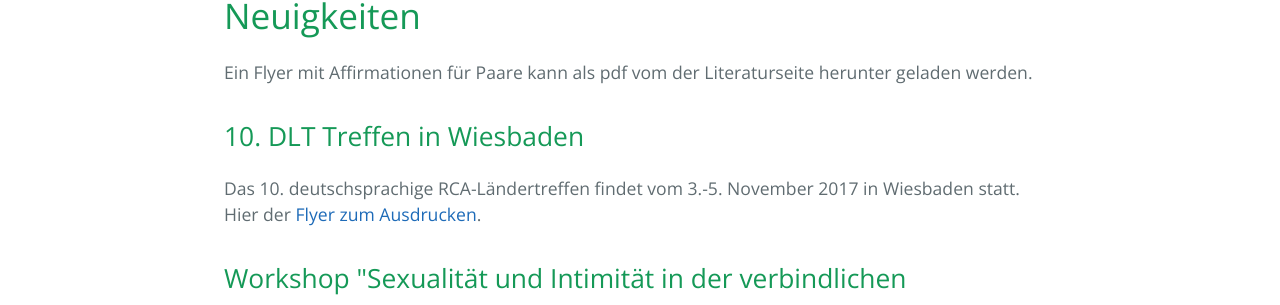
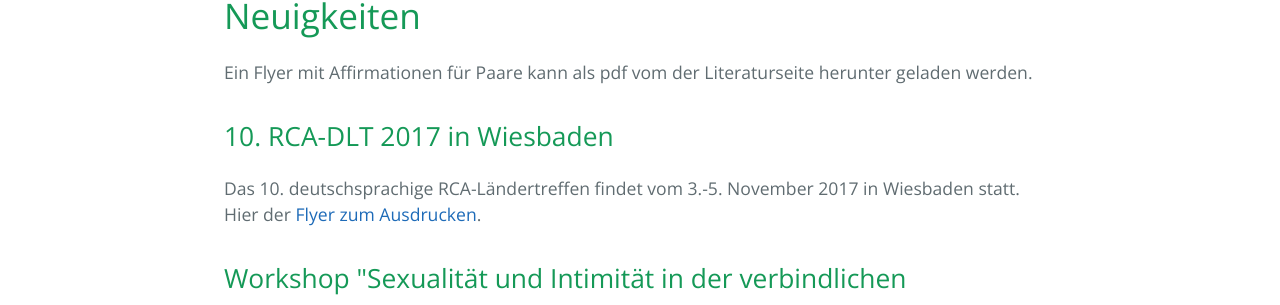
Before and after one commit to rcadeutschland/rcadeutschland.github.io, a Jekyll site: the page built from index.html, in a window 1280 px wide and 900 px high. Shown: the part 384-689 px from the top of the window. Built offline with Jekyll 4.4.1, drawn with Linux system fonts in a browser that asks for light colours; nearby versions of some CDN libraries.

Commit message:
Update index.html

```diff
--- a/index.html
+++ b/index.html
@@ -5,7 +5,7 @@
 <h1>Neuigkeiten</h1>
 <p>Ein Flyer mit Affirmationen für Paare kann als pdf vom der Literaturseite herunter geladen werden.</p>
 
-<h2>10. DLT Treffen in Wiesbaden</h2>
+<h2>10. RCA-DLT 2017 in Wiesbaden</h2>
 <p>Das 10. deutschsprachige RCA-Ländertreffen findet vom 3.-5. November 2017 in Wiesbaden
  statt. Hier der <a href="files/FlyerRCADLT2017.pdf">Flyer zum Ausdrucken</a>.</p>
 <h2>Workshop "Sexualität und Intimität in der verbindlichen Partnerschaft"</h2>
```
